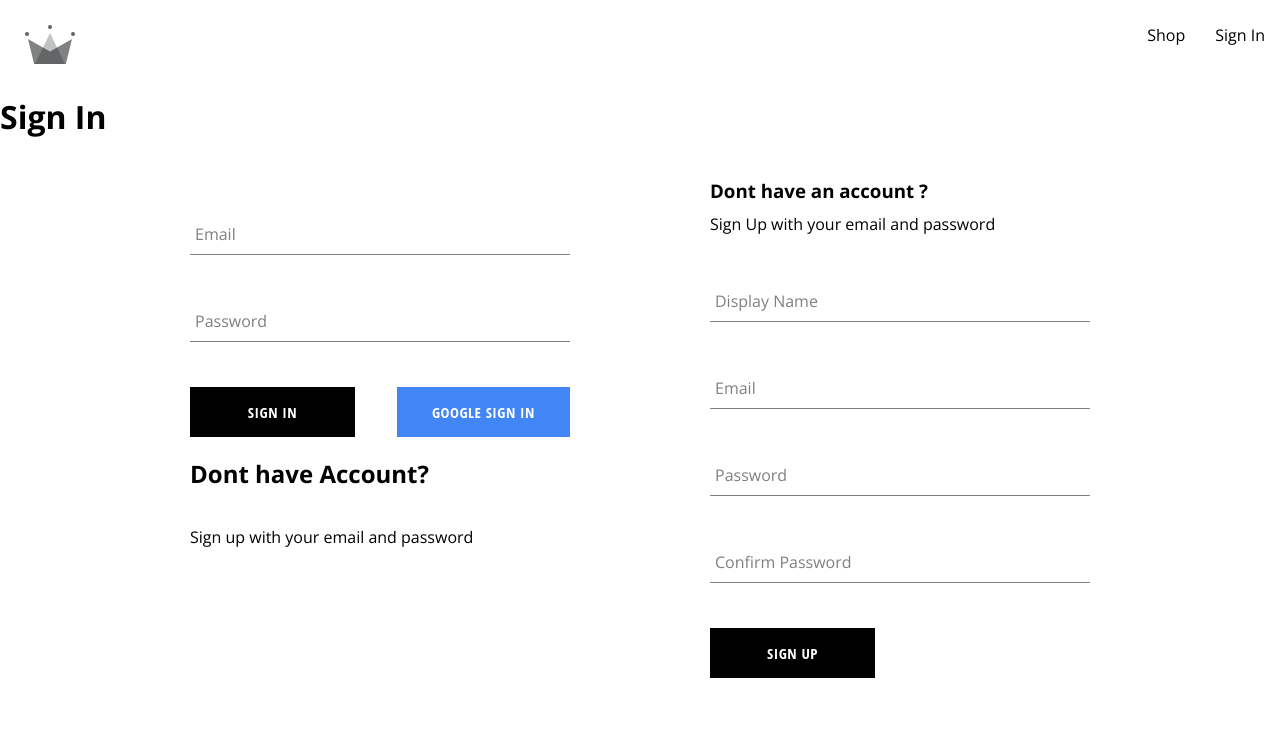
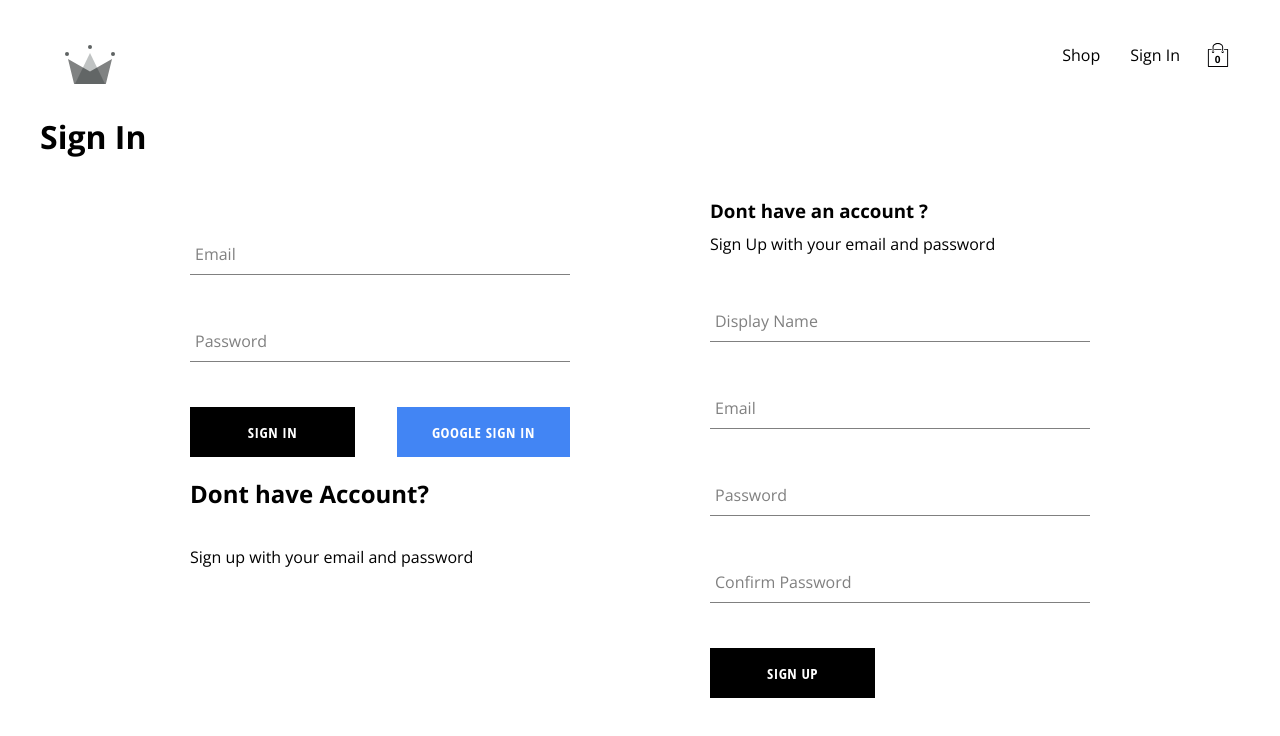
Before and after one commit to sarah-mosbah/attire-aura, a React (Create React App) app: page /signin in a window 1280 px wide. Shown: the top 736 px of the page. Built offline with nearby package versions, Linux system fonts and the light colour scheme; no server answers.

Commit message:
Drop Down Visisbility

```diff
--- /dev/null
+++ b/src/components/cart-drop-down/cart-drop-down.component.jsx
@@ -0,0 +1,14 @@
+import "./cart-drop-down.component.scss";
+import Button from '../button/button.component'
+const CartDropDown = ({}) => {
+  return (
+   <div className="cart-dropdown-container">
+    <div className="cart-items">
+
+    </div>
+    <Button>Go to checkout</Button>
+   </div>
+  );
+};
+
+export default CartDropDown;
--- /dev/null
+++ b/src/components/cart-drop-down/cart-drop-down.component.scss
@@ -0,0 +1,26 @@
+.cart-dropdown-container {
+  position: absolute;
+  width: 240px;
+  height: 340px;
+  display: flex;
+  flex-direction: column;
+  padding: 20px;
+  border: 1px solid black;
+  background-color: white;
+  top: 90px;
+  right: 40px;
+  z-index: 5;
+  .empty-message {
+    font-size: 18px;
+    margin: 50px auto;
+  }
+  .cart-items {
+    height: 240px;
+    display: flex;
+    flex-direction: column;
+    overflow: scroll;
+  }
+  button {
+    margin-top: auto;
+  }
+}
--- /dev/null
+++ b/src/components/cart-icon/cart-icon.component.jsx
@@ -0,0 +1,20 @@
+import "./cart-icon.component.scss";
+import { ReactComponent as ShoppingIcon } from "../../assets/shopping-bag.svg";
+import { CartDropDownContext } from "../../contexts/cart-dropdown.context";
+import { useContext } from "react";
+const CartIcon = () => {
+  const {setVisibility, visibility} = useContext(CartDropDownContext);
+  const onClickHandler = () => {
+
+     setVisibility(!visibility);
+  }
+
+  return (
+    <div className="cart-icon-container" onClick={onClickHandler}>
+      <ShoppingIcon className="shopping-icon" />
+      <span className="item-count">0</span>
+    </div>
+  );
+};
+
+export default CartIcon;
--- /dev/null
+++ b/src/components/cart-icon/cart-icon.component.scss
@@ -0,0 +1,19 @@
+.cart-icon-container {
+  width: 45px;
+  height: 45px;
+  position: relative;
+  display: flex;
+  align-items: center;
+  justify-content: center;
+  cursor: pointer;
+  .shopping-icon {
+    width: 24px;
+    height: 24px;
+  }
+  .item-count {
+    position: absolute;
+    font-size: 10px;
+    font-weight: bold;
+    bottom: 12px;
+  }
+}
--- /dev/null
+++ b/src/components/product-card/product-card.component.jsx
@@ -0,0 +1,19 @@
+
+import "./product-card.component.scss";
+import Button from '../button/button.component'
+
+const ProductCard = ({product}) => {
+ const {name, price, imageUrl} = product;
+  return (
+    <div className="product-card-container">
+      <img src={imageUrl} alt={`${name}`}/>
+      <div className="footer">
+        <span className="name">{name}</span>
+        <span className="price">{price}</span>
+      </div>
+      <Button buttonType='inverted'>Add to Cart</Button>
+    </div>
+  );
+};
+
+export default ProductCard;
--- /dev/null
+++ b/src/components/product-card/product-card.component.scss
@@ -0,0 +1,44 @@
+.product-card-container {
+  width: 100%;
+  display: flex;
+  flex-direction: column;
+  height: 350px;
+  align-items: center;
+  position: relative;
+  img {
+    width: 100%;
+    height: 95%;
+    object-fit: cover;
+    margin-bottom: 5px;
+  }
+  button {
+    width: 80%;
+    opacity: 0.7;
+    position: absolute;
+    top: 255px;
+    display: none;
+  }
+  &:hover {
+    img {
+      opacity: 0.8;
+    }
+    button {
+      opacity: 0.85;
+      display: flex;
+    }
+  }
+  .footer {
+    width: 100%;
+    height: 5%;
+    display: flex;
+    justify-content: space-between;
+    font-size: 18px;
+    .name {
+      width: 90%;
+      margin-bottom: 15px;
+    }
+    .price {
+      width: 10%;
+    }
+  }
+}
--- /dev/null
+++ b/src/contexts/cart-dropdown.context.jsx
@@ -0,0 +1,16 @@
+import { createContext, useState } from "react";
+
+
+export const CartDropDownContext =  createContext({
+    visibility: false,
+    setVisibility: () => null
+})
+
+
+export const CartDropDownProvider = ({children}) => {
+    const [visibility, setVisibility] = useState(false);
+    const value =  {visibility, setVisibility};
+    return (
+        <CartDropDownContext.Provider value={value}>{children}</CartDropDownContext.Provider>
+    )
+}
--- a/src/index.js
+++ b/src/index.js
@@ -6,13 +6,17 @@
 import { BrowserRouter } from "react-router-dom";
 import { UsersProvider } from "./contexts/users.context";
 import ProductProvider from "./contexts/product.context";
+import { CartDropDownProvider } from "./contexts/cart-dropdown.context";
 const root = ReactDOM.createRoot(document.getElementById("root"));
 root.render(
   <React.StrictMode>
     <BrowserRouter>
       <UsersProvider>
-        <ProductProvider><App /></ProductProvider>
-
+        <ProductProvider>
+          <CartDropDownProvider>
+            <App />
+          </CartDropDownProvider>
+        </ProductProvider>
       </UsersProvider>
     </BrowserRouter>
   </React.StrictMode>
--- a/src/index.scss
+++ b/src/index.scss
@@ -3,6 +3,7 @@
   font-family: "Open Sans", sans-serif;
   -webkit-font-smoothing: antialiased;
   -moz-osx-font-smoothing: grayscale;
+  padding: 20px 40px;
 }
 
 code {
--- a/src/routes/navigation/navigation.component.jsx
+++ b/src/routes/navigation/navigation.component.jsx
@@ -1,19 +1,25 @@
 import { Link, Outlet } from "react-router-dom";
 import { Fragment, useContext } from "react";
 import { ReactComponent as CrwnLogo } from "../../assets/crown.svg";
-import {UsersContext} from '../../contexts/users.context'
+import { UsersContext } from "../../contexts/users.context";
 import "./navigation.styles.scss";
 import { signOutUser } from "../../utils/firebase/firbase.utils";
+import CartIcon from "../../components/cart-icon/cart-icon.component";
+import CartDropDown from "../../components/cart-drop-down/cart-drop-down.component";
+import {
+  CartDropDownContext,
+} from "../../contexts/cart-dropdown.context";
 const Navigation = () => {
-
-  const { currentUser, setCurrentUser} = useContext(UsersContext);
+  const { currentUser, setCurrentUser } = useContext(UsersContext);
+  const { visibility } = useContext(CartDropDownContext);
 
   const signOuHandler = async () => {
     await signOutUser();
-    setCurrentUser(null)
-  }
+    setCurrentUser(null);
+  };
 
   return (
+
       <Fragment>
         <div className="navigation">
           <Link to="/" className="logo-container">
@@ -24,15 +30,23 @@
             <Link className="nav-link" to="/shop">
               Shop
             </Link>
-          {!!currentUser ?  <Link className="nav-link" onClick={signOuHandler}>
+            {!!currentUser ? (
+              <Link className="nav-link" onClick={signOuHandler}>
                 Sign Out
-          </Link> : <Link className="nav-link" to="/signin">
+              </Link>
+            ) : (
+              <Link className="nav-link" to="/signin">
                 Sign In
-          </Link> }
+              </Link>
+            )}
+            <CartIcon></CartIcon>
           </div>
+          {visibility && <CartDropDown />}
         </div>
+
         <Outlet />
       </Fragment>
+
   );
 };
 
--- a/src/routes/shop/shop.component.jsx
+++ b/src/routes/shop/shop.component.jsx
@@ -1,19 +1,17 @@
-import { useContext} from "react";
+import { useContext } from "react";
 import { ProductContext } from "../../contexts/product.context";
+import ProductCard from "../../components/product-card/product-card.component";
+import './shop.styles.scss'
+const Shop = () => {
+  const { products } = useContext(ProductContext);
 
-
-
-const Shop = () => {
-  const {products} = useContext(ProductContext);
-
-  return (<div>
-    {products.map(({id, name}) => {
-      return <div key={id}>
-        <h1>{name}</h1>
-      </div>
-    })}
-  </div>)
-
+  return (
+    <div className="product-container">
+      {products.map((product) => {
+        return <ProductCard key={product.id} product={product}></ProductCard>;
+      })}
+    </div>
+  );
 };
 
 export default Shop;
--- a/src/routes/shop/shop.styles.scss
+++ b/src/routes/shop/shop.styles.scss
@@ -1,23 +1,6 @@
-.navigation {
-  height: 70px;
-  width: 100%;
-  display: flex;
-  justify-content: space-between;
-  margin-bottom: 25px;
-  .logo-container {
-    height: 100%;
-    width: 70px;
-    padding: 25px;
-  }
-  .nav-links-container {
-    width: 50%;
-    height: 100%;
-    display: flex;
-    align-items: center;
-    justify-content: flex-end;
-    .nav-link {
-      padding: 10px 15px;
-      cursor: pointer;
-    }
-  }
+.product-container {
+  display: grid;
+  grid-template-columns: repeat(4, 1fr);
+  column-gap: 10px;
+  row-gap: 50px;
 }
```
Also changed, not shown: src/assets/shopping-bag.svg (added). Lines whose indentation alone changed are shown as unchanged.
